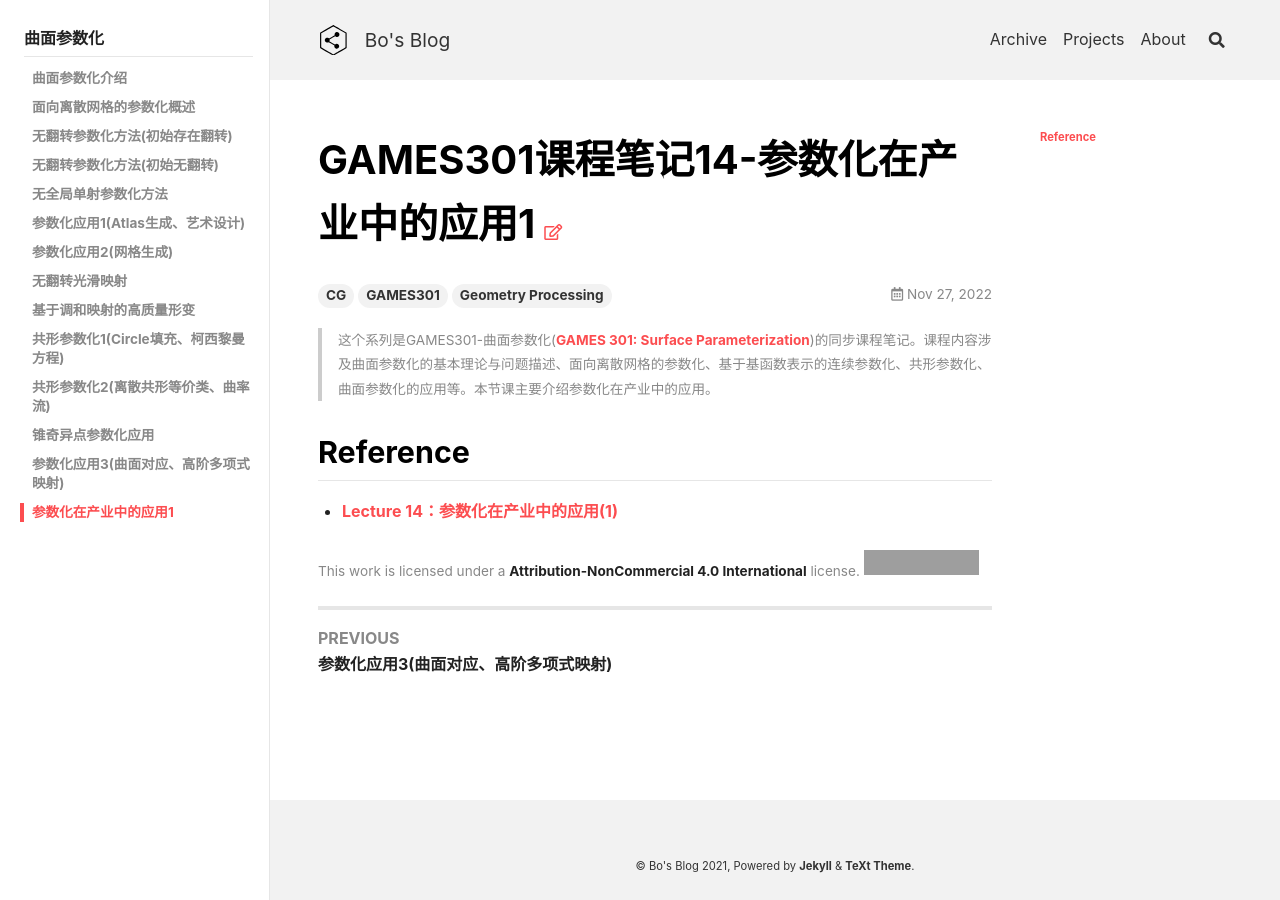
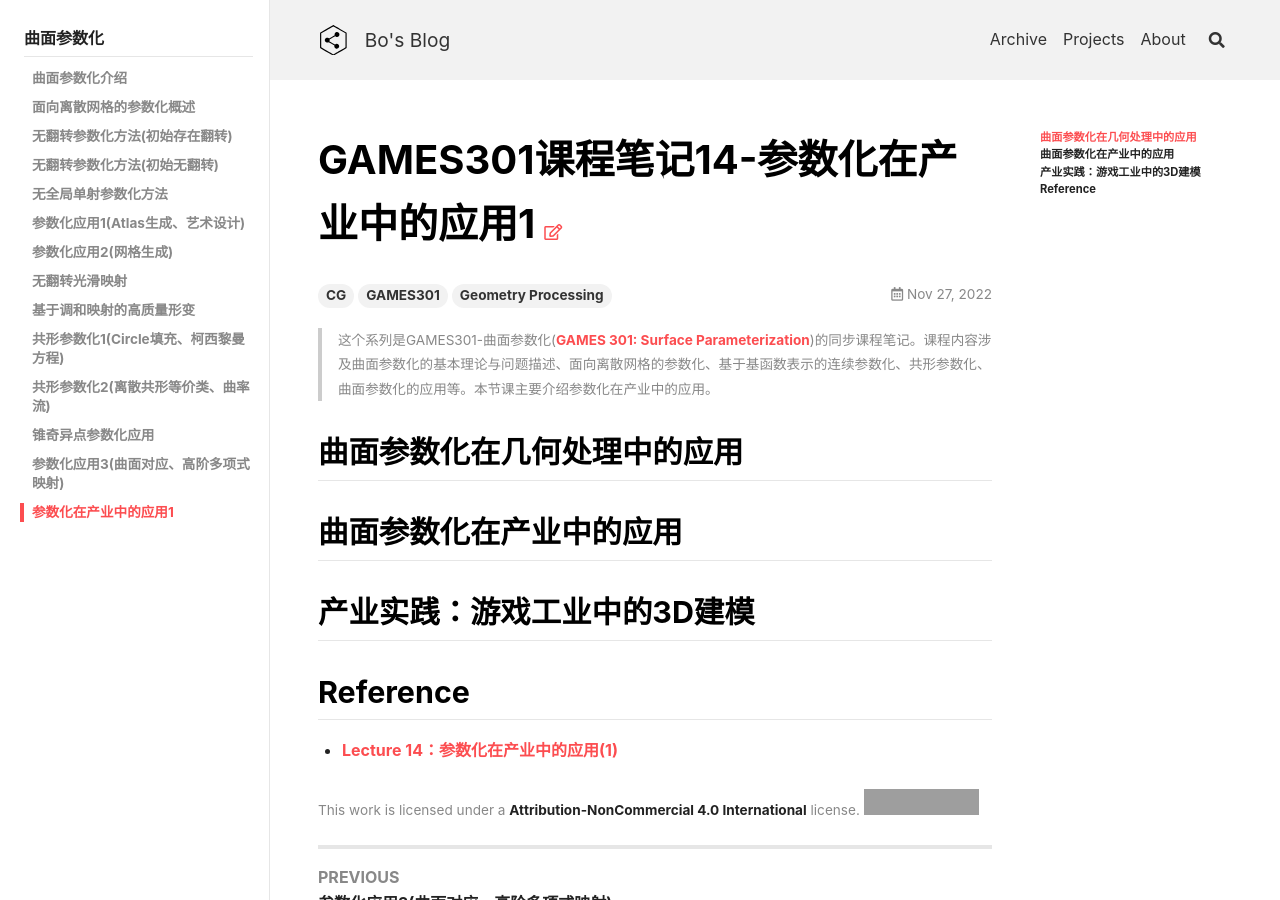
Before and after one commit to peng00bo00/peng00bo00_previous_blog, a Jekyll site: the page built from _posts/2022-11-27-GAMES301-NOTES-14.md, in a window 1280 px wide. Built offline with Jekyll 4.4.1, drawn with Linux system fonts in a browser that asks for light colours; nearby versions of some CDN libraries; grey boxes are pictures that could not be loaded.

Commit message:
Update 2022-11-27-GAMES301-NOTES-14.md

```diff
--- a/_posts/2022-11-27-GAMES301-NOTES-14.md
+++ b/_posts/2022-11-27-GAMES301-NOTES-14.md
@@ -12,6 +12,12 @@ sidebar:
 > 这个系列是GAMES301-曲面参数化([GAMES 301: Surface Parameterization](http://staff.ustc.edu.cn/~renjiec/GAMES301/index.html))的同步课程笔记。课程内容涉及曲面参数化的基本理论与问题描述、面向离散网格的参数化、基于基函数表示的连续参数化、共形参数化、曲面参数化的应用等。本节课主要介绍参数化在产业中的应用。
 <!--more-->
 
+## 曲面参数化在几何处理中的应用
+
+## 曲面参数化在产业中的应用
+
+## 产业实践：游戏工业中的3D建模
+
 ## Reference
 
 - [Lecture 14：参数化在产业中的应用(1)](https://www.bilibili.com/video/BV18T411P7hT?p=14&vd_source=7a2542c6c909b3ee1fab551277360826)
```
